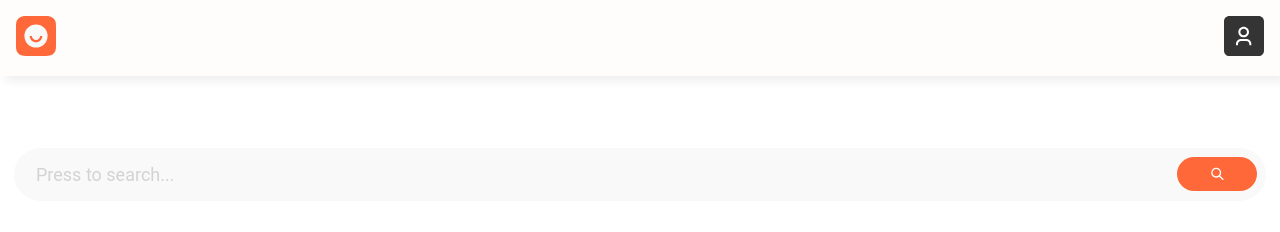
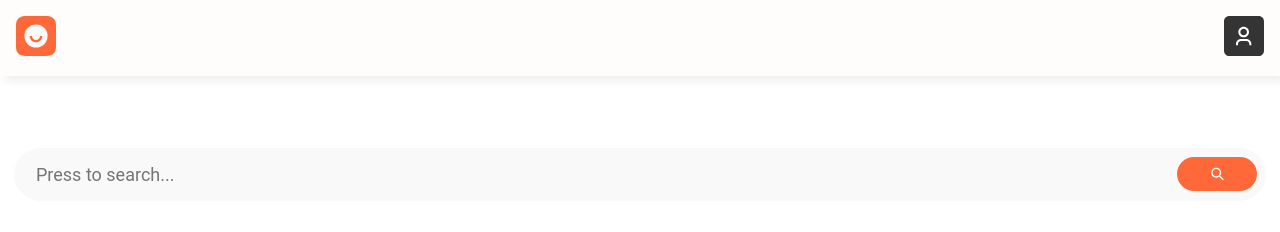
Before and after one commit to TikhonovaKs/mood-board, a React (Create React App) app: page / in a window 1280 px wide. Shown: the top 232 px of the page. Built offline with nearby package versions, Linux system fonts and the light colour scheme.

Commit message:
added classname to input

```diff
--- a/src/pages/BoardPage/BoardPage.css
+++ b/src/pages/BoardPage/BoardPage.css
@@ -1,9 +1,10 @@
 .boardPage {
-    display: flex;
-    flex-direction: column;
-    position: relative;
-    padding: 18px 14px;
-  }p {
+  display: flex;
+  flex-direction: column;
+  position: relative;
+  padding: 18px 14px;
+}
+p {
   margin: 0;
 }
 
@@ -26,17 +27,17 @@
 }
 
 .boardpage__title,
-input {
+.boardpage__input {
   border: none;
   background-color: #343434;
   color: white;
 }
 
-input::placeholder {
+.boardpage__input::placeholder {
   color: lightgray;
 }
 
-input:focus,
+.boardpage__input:focus,
 textarea:focus {
   outline: none;
 }
```
